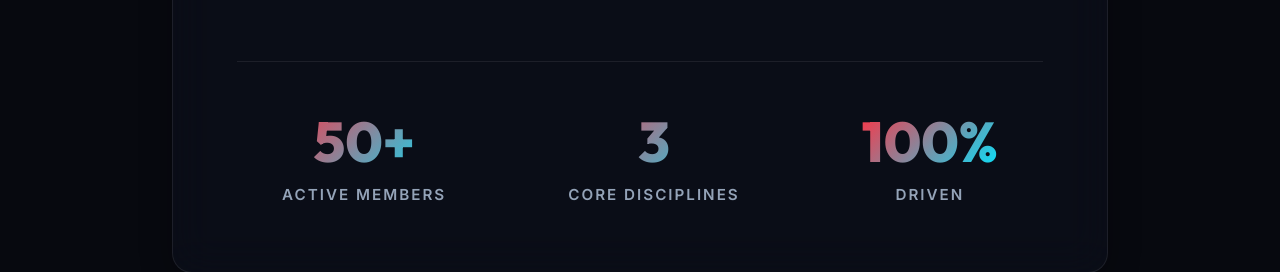
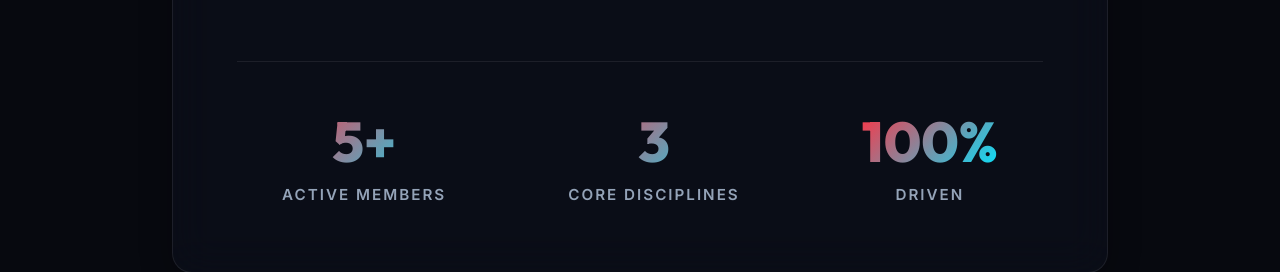
Before and after one commit to DB825/AggieQuant, a website: page index.html in a window 1280 px wide. Shown: the part 2147-2419 px from the top of the page. Drawn offline with Linux system fonts and the light colour scheme.

Commit message:
Update index.html

```diff
--- a/index.html
+++ b/index.html
@@ -132,7 +132,7 @@
 
                     <div class="stats-row reveal delay-1">
                         <div class="stat-item">
-                            <h4 class="stat-num">50+</h4>
+                            <h4 class="stat-num">5+</h4>
                             <span class="stat-label">Active Members</span>
                         </div>
                         <div class="stat-item">
```
